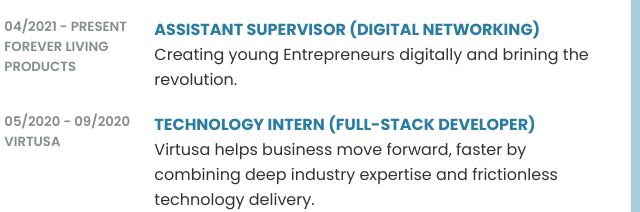
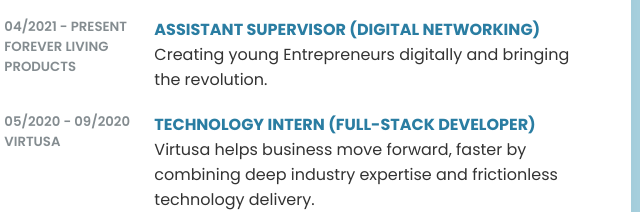
Before and after one commit to chiragseda/Resume2.0, a plain HTML site: page index.html in a window 1280 px wide. Shown: the part 443-655 px from the top of the page, 509-1149 px from the left. Drawn offline with Linux system fonts and the light colour scheme.

Commit message:
correction

```diff
--- a/index.html
+++ b/index.html
@@ -141,7 +141,7 @@
                     </div>
                     <div class="text">
                         <h4>Assistant Supervisor (Digital Networking)</h4>
-                        <p>Creating young Entrepreneurs digitally and brining the revolution.</p>
+                        <p>Creating young Entrepreneurs digitally and bringing the revolution.</p>
                     </div>
                 </div>
                 <div class="box">
```
